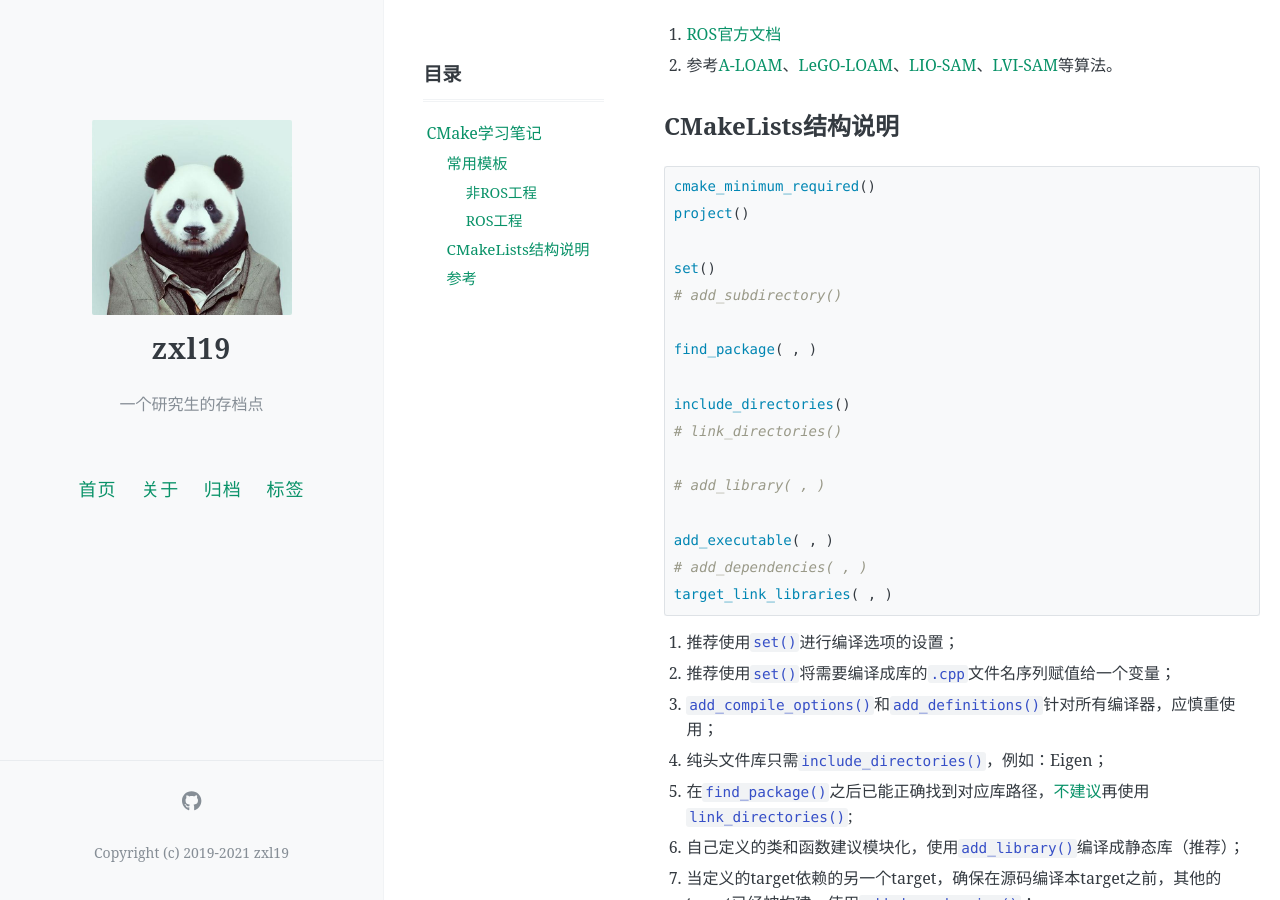
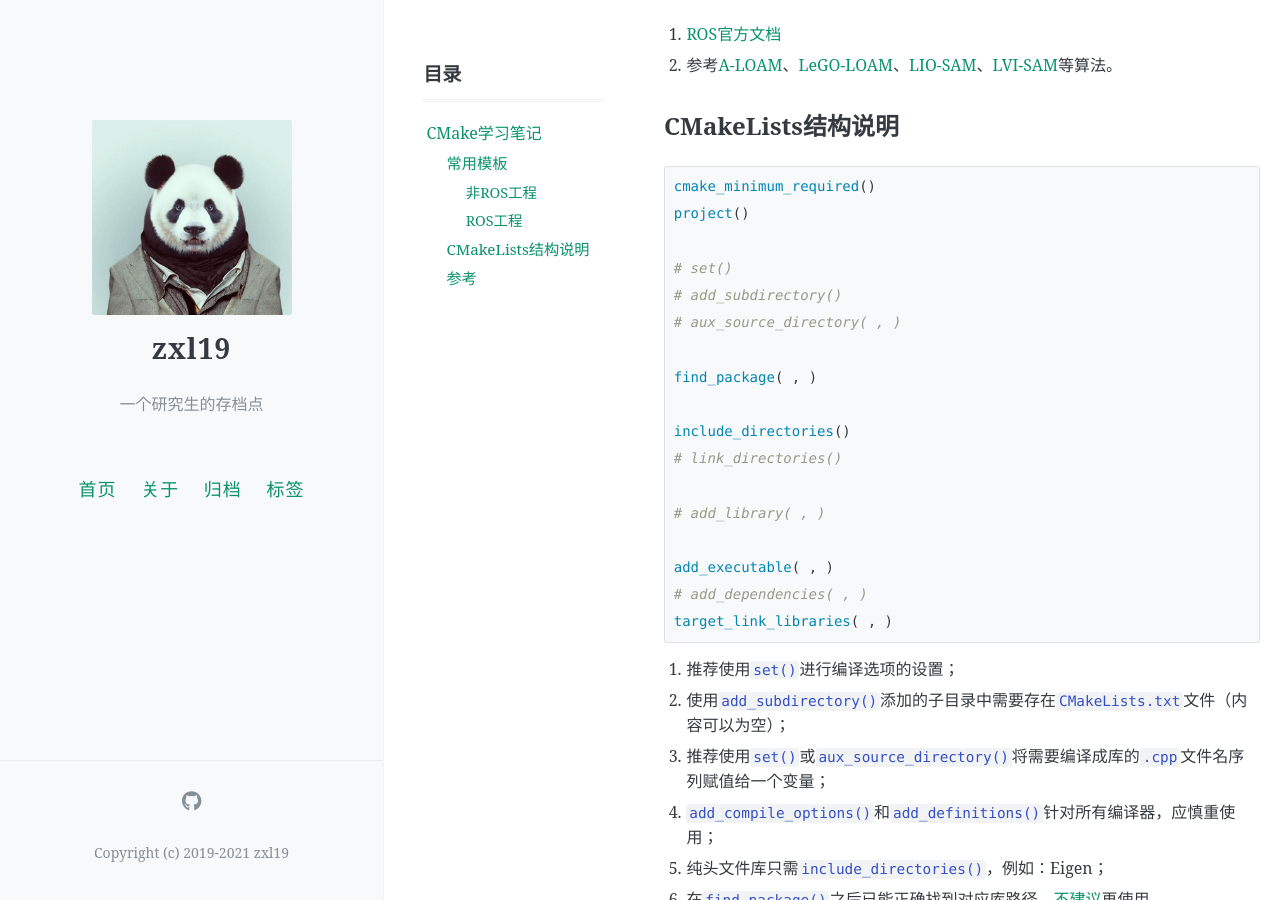
Before and after one commit to zxl19/zxl19.github.io, a Jekyll site: the page built from _posts/2021-03-28-cmake-note.md, in a window 1280 px wide and 900 px high, scrolled down 1590 px. Built offline with Jekyll 4.4.1, drawn with Linux system fonts in a browser that asks for light colours; comment, search, counter and statistics services are not loaded.

Commit message:
Update 2021-03-28-cmake-note.md

````diff
--- a/_posts/2021-03-28-cmake-note.md
+++ b/_posts/2021-03-28-cmake-note.md
@@ -75,8 +75,9 @@ target_link_libraries(${PROJECT_NAME}
 cmake_minimum_required()
 project()
 
-set()
+# set()
 # add_subdirectory()
+# aux_source_directory( , )
 
 find_package( , )
 
@@ -91,12 +92,13 @@ target_link_libraries( , )
 ```
 
 1. 推荐使用`set()`进行编译选项的设置；
-2. 推荐使用`set()`将需要编译成库的`.cpp`文件名序列赋值给一个变量；
-3. `add_compile_options()`和`add_definitions()`针对所有编译器，应慎重使用；
-4. 纯头文件库只需`include_directories()`，例如：Eigen；
-5. 在`find_package()`之后已能正确找到对应库路径，[不建议](http://wiki.ros.org/catkin/CMakeLists.txt)再使用`link_directories()`;
-6. 自己定义的类和函数建议模块化，使用`add_library()`编译成静态库（推荐）；
-7. 当定义的target依赖的另一个target，确保在源码编译本target之前，其他的target已经被构建，使用`add_dependencies()`；
+2. 使用`add_subdirectory()`添加的子目录中需要存在`CMakeLists.txt`文件（内容可以为空）；
+3. 推荐使用`set()`或`aux_source_directory()`将需要编译成库的`.cpp`文件名序列赋值给一个变量；
+4. `add_compile_options()`和`add_definitions()`针对所有编译器，应慎重使用；
+5. 纯头文件库只需`include_directories()`，例如：Eigen；
+6. 在`find_package()`之后已能正确找到对应库路径，[不建议](http://wiki.ros.org/catkin/CMakeLists.txt)再使用`link_directories()`;
+7. 自己定义的类和函数建议模块化，使用`add_library()`编译成静态库（推荐）；
+8. 当定义的target依赖的另一个target，确保在源码编译本target之前，其他的target已经被构建，使用`add_dependencies()`；
 
 ## 参考
 
````
